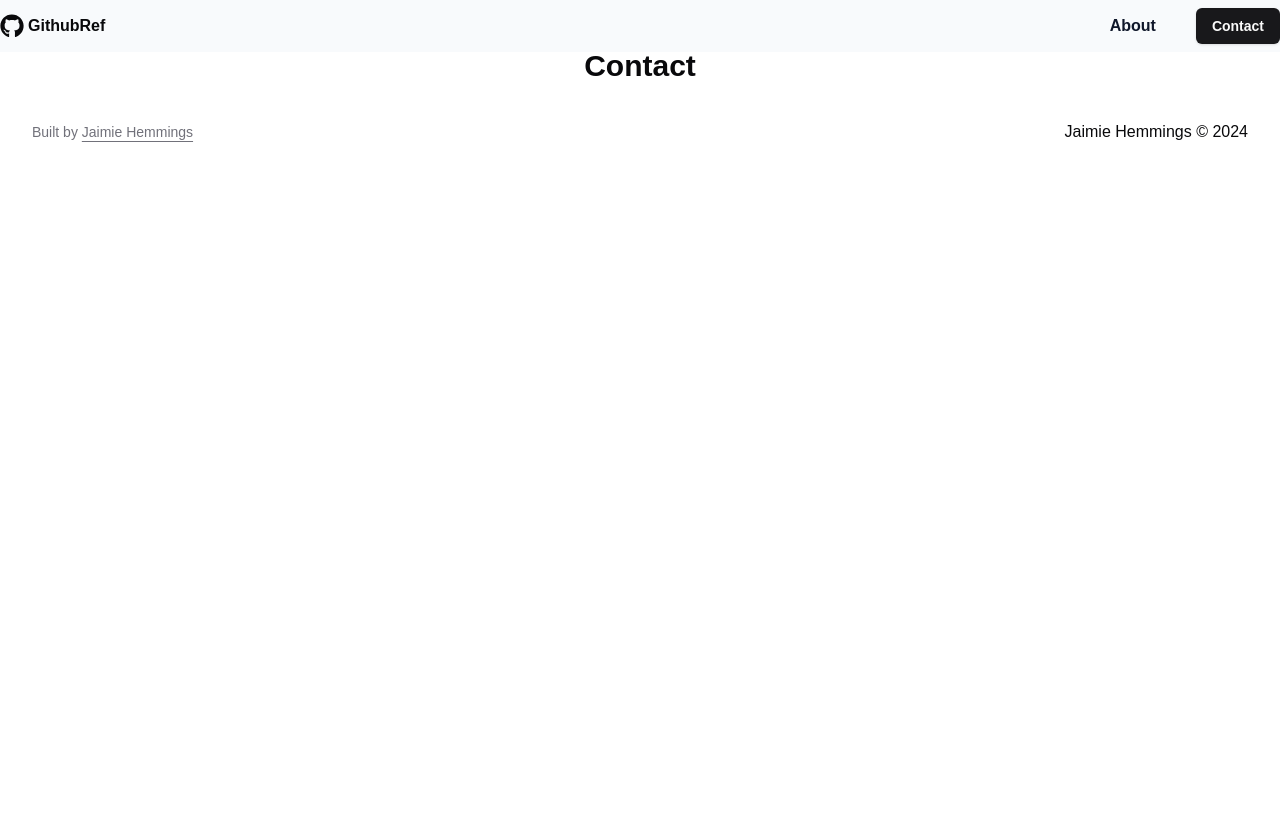
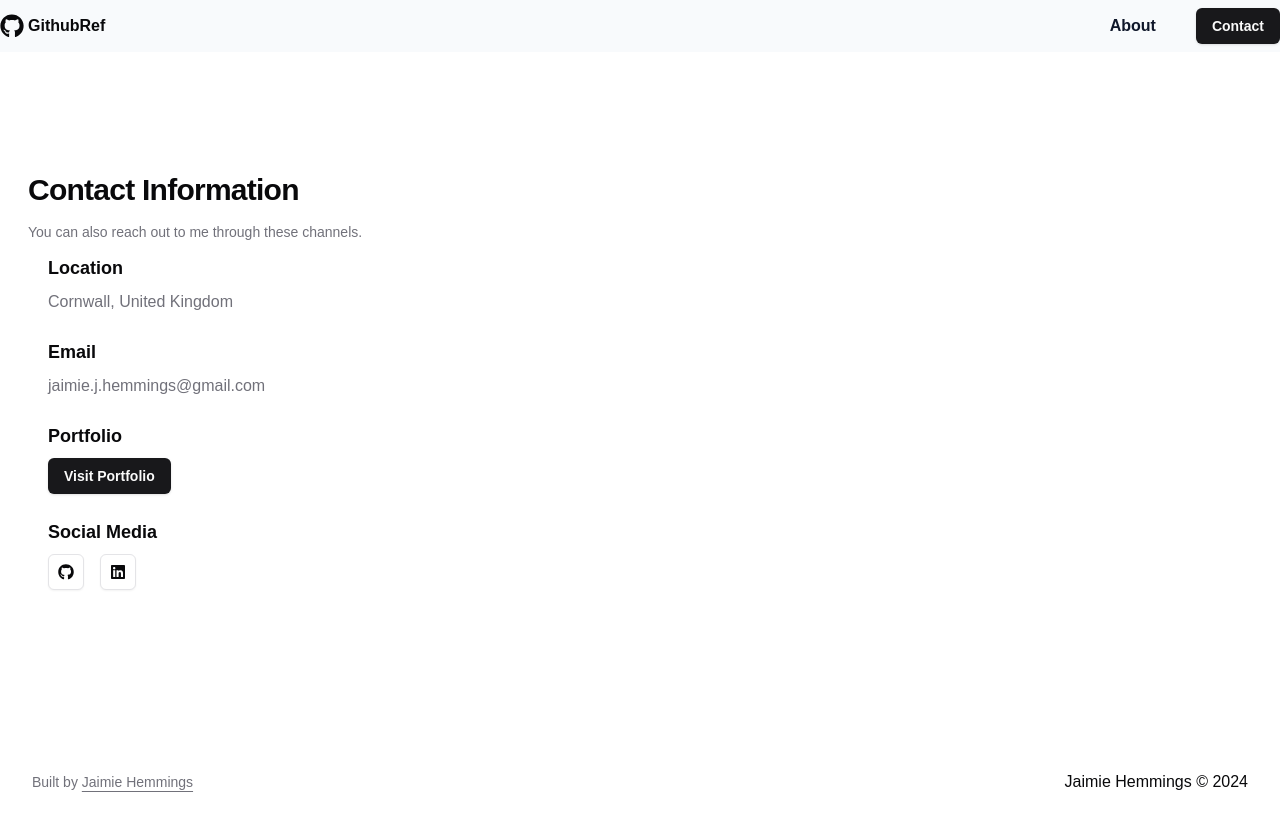
Before and after one commit to JaimieHemmings/github-api-project, a React (Vite) app: page /contact in a window 1280 px wide. Before the commit the page ends 800 px from the top, so only its background shows below. Built offline with nearby package versions, Linux system fonts and the light colour scheme; no server answers.

Commit message:
add: contact page content

```diff
--- a/index.html
+++ b/index.html
@@ -4,7 +4,7 @@
     <meta charset="UTF-8" />
     <link rel="icon" type="image/svg+xml" href="/vite.svg" />
     <meta name="viewport" content="width=device-width, initial-scale=1.0" />
-    <title>Github API</title>
+    <title>GithubRef</title>
     <meta name="description" content="Github API - A simple React app built using Vite, Typescript, TailwindCSS and Shadcn/ui to explore the Github API" />
   </head>
   <body>
--- a/src/pages/ContactRoute.tsx
+++ b/src/pages/ContactRoute.tsx
@@ -1,8 +1,59 @@
+import { Card, CardHeader, CardTitle, CardDescription, CardContent, CardFooter } from "@/components/ui/card"
+import { Input } from "@/components/ui/input"
+import { Button } from "@/components/ui/button"
+import { FaGithub, FaTwitter, FaLinkedin } from 'react-icons/fa'
+
 const ContactRoute = () => {
   return (
-    <div>
-      <h1 className="text-3xl font-bold text-center">Contact</h1>
-
+    <div className="container mx-auto py-24">
+      {/* Contact Information */}
+      <Card className="p-6 shadow-none border-none">
+        <CardHeader>
+          <CardTitle className="text-3xl font-bold">Contact Information</CardTitle>
+          <CardDescription>
+            You can also reach out to me through these channels.
+          </CardDescription>
+        </CardHeader>
+        <CardContent className="space-y-6">
+          <div>
+            <h3 className="text-lg font-semibold mb-2">Location</h3>
+            <p className="text-muted-foreground">Cornwall, United Kingdom</p>
+          </div>
+          <div>
+            <h3 className="text-lg font-semibold mb-2">Email</h3>
+            <p className="text-muted-foreground">
+              <a href="mailto:jaimie.j.hemmings@gmail.com">
+                jaimie.j.hemmings@gmail.com
+              </a>
+            </p>
+          </div>
+          <div>
+            <h3 className="text-lg font-semibold mb-2">Portfolio</h3>
+            <p className="text-muted-foreground">
+              <a href="https://www.jaimieh.co.uk">
+                <Button className="font-semibold">
+                  Visit Portfolio
+                </Button>
+              </a>
+            </p>
+          </div>
+          <div>
+            <h3 className="text-lg font-semibold mb-2">Social Media</h3>
+            <div className="flex gap-4">
+              <Button variant="outline" size="icon">
+                <a href="https://github.com/JaimieHemmings" target="_blank" rel="noopener noreferrer">
+                  <FaGithub className="h-5 w-5" />
+                </a>
+              </Button>
+              <Button variant="outline" size="icon">
+                <a href="https://www.linkedin.com/in/jaimiehemmings/" target="_blank" rel="noopener noreferrer">
+                  <FaLinkedin className="h-5 w-5" />
+                </a>
+              </Button>
+            </div>
+          </div>
+        </CardContent>
+      </Card>
     </div>
   )
 }
```
